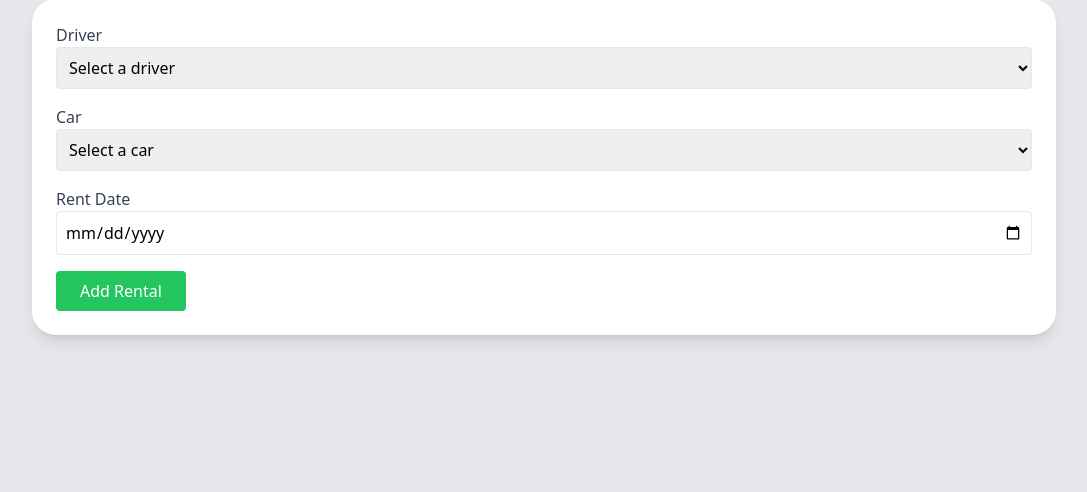
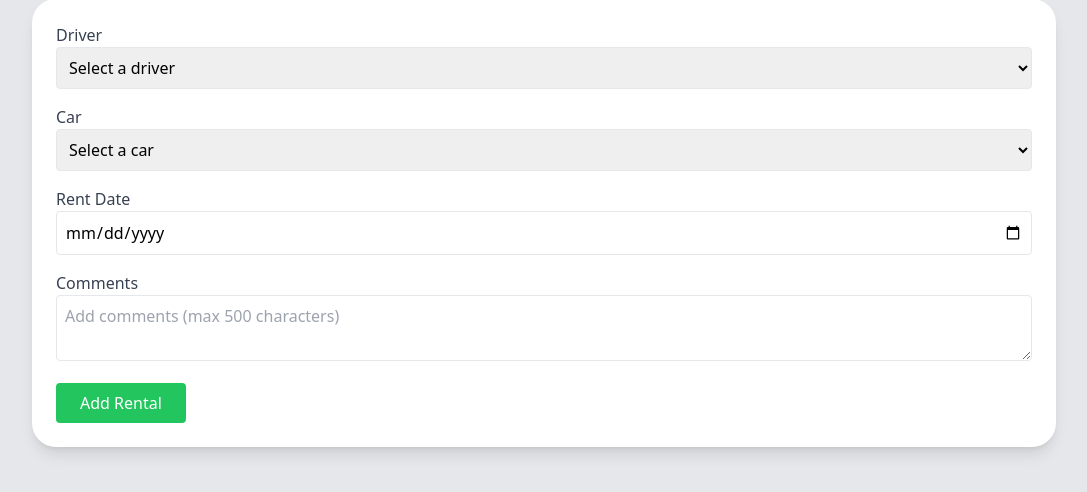
Before and after one commit to Jonathancassara/RentalCar_WebApp, a Django app: page /rentals/add/ in a window 1280 px wide. Shown: the part 133-625 px from the top of the page, without its empty margins (96-1183 px from the left). Run offline with Django 5.2, Linux system fonts and the light colour scheme; data that the repository does not hold is empty.

Commit message:
add comment to add rentals
upgrade model with comment (protection injection code )
upgrade views and add rental
test ok

```diff
--- a/RentalCar/Frontend/templates/add_rental.html
+++ b/RentalCar/Frontend/templates/add_rental.html
@@ -45,6 +45,13 @@
                 <input type="date" id="rent_date" name="rent_date" class="w-full p-2 border rounded">
             </div>
 
+            <!-- Comments -->
+            <div class="mb-4">
+                <label for="comments" class="block text-gray-700 font-medium">Comments</label>
+                <textarea id="comments" name="comments" class="w-full p-2 border rounded" maxlength="500"
+                          placeholder="Add comments (max 500 characters)"></textarea>
+            </div>
+
             <!-- Submit Button -->
             <button type="button" onclick="openConfirmationModal()"
                     class="bg-green-500 text-white px-6 py-2 rounded hover:bg-green-600 transition">
@@ -59,7 +66,8 @@
             <h2 class="text-xl font-bold text-gray-800 mb-4">Confirm Rental</h2>
             <p class="text-gray-600 mb-2"><strong>Driver:</strong> <span id="modalDriver"></span></p>
             <p class="text-gray-600 mb-2"><strong>Car:</strong> <span id="modalCar"></span></p>
-            <p class="text-gray-600 mb-6"><strong>Rent Date:</strong> <span id="modalRentDate"></span></p>
+            <p class="text-gray-600 mb-2"><strong>Rent Date:</strong> <span id="modalRentDate"></span></p>
+            <p class="text-gray-600 mb-6"><strong>Comments:</strong> <span id="modalComments"></span></p>
             <div class="flex justify-center space-x-4">
                 <button onclick="closeConfirmationModal()"
                         class="bg-gray-500 text-white px-4 py-2 rounded hover:bg-gray-600">
@@ -90,16 +98,18 @@
         function openConfirmationModal() {
             const driver = document.getElementById('driver');
             const car = document.getElementById('car');
-            const rentDate = document.getElementById('rent_date');
+            const rent_date = document.getElementById('rent_date');
+            const comments = document.getElementById('comments');
 
-            if (!driver.value || !car.value || !rentDate.value) {
+            if (!driver.value || !car.value || !rent_date.value) {
                 alert("All fields are required!");
                 return;
             }
 
             document.getElementById('modalDriver').textContent = driver.options[driver.selectedIndex].text;
             document.getElementById('modalCar').textContent = car.options[car.selectedIndex].text;
-            document.getElementById('modalRentDate').textContent = rentDate.value;
+            document.getElementById('modalRentDate').textContent = rent_date.value;
+            document.getElementById('modalComments').textContent = comments.value || "No comments";
 
             document.getElementById('confirmationModal').classList.remove('hidden');
         }
@@ -113,7 +123,8 @@
         async function submitRental() {
             const driver = document.getElementById('driver').value;
             const car = document.getElementById('car').value;
-            const rentDate = document.getElementById('rent_date').value;
+            const rent_date = document.getElementById('rent_date').value;
+            const comments = document.getElementById('comments').value;
 
             const response = await fetch("{% url 'add_rental' %}", {
                 method: "POST",
@@ -121,7 +132,7 @@
                     "Content-Type": "application/json",
                     "X-CSRFToken": "{{ csrf_token }}"
                 },
-                body: JSON.stringify({ driver_id: driver, car_id: car, rent_date: rentDate })
+                body: JSON.stringify({ driver_id: driver, car_id: car, rent_date: rent_date, comments: comments })
             });
 
             if (response.ok) {
--- a/RentalCar/Frontend/views.py
+++ b/RentalCar/Frontend/views.py
@@ -2,6 +2,7 @@ from django.shortcuts import render, get_object_or_404, redirect
 from django.http import JsonResponse
 from .models import Car, Driver, Rental
 import json
+from django.utils.html import escape
 
 # ------------------------- Home Page ------------------------- #
 def index(request):
@@ -29,17 +30,17 @@ def add_rental(request):
     Adds a new rental with validation and a confirmation modal.
     """
     if request.method == 'POST':
-        # Parse data from request
         data = json.loads(request.body)
         car_id = data.get('car_id')
         driver_id = data.get('driver_id')
         rent_date = data.get('rent_date')
+        comments = escape(data.get('comments', '')[:500])  # Escape input and limit to DB max length
 
-        # Save rental in the database
         Rental.objects.create(
             car_id=car_id,
             driver_id=driver_id,
-            rent_date=rent_date
+            rent_date=rent_date,
+            comments=comments
         )
         return JsonResponse({'success': True})
 
```
Also changed, not shown: RentalCar/Frontend/models.py (+6 -6 lines).
